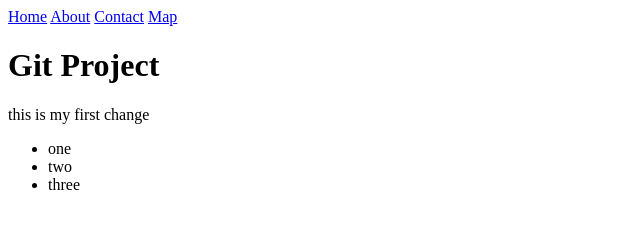
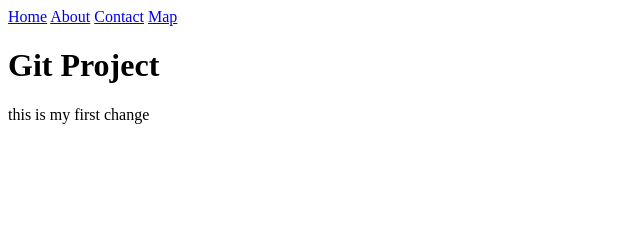
Before and after one commit to llampwall/git-course, a plain HTML site: page index.html in a window 1280 px wide. Shown: the whole page, without its empty margins (0-640 px from the left). Drawn offline with Linux system fonts and the light colour scheme.

Commit message:
kdfmRevert "added unordered list"
This reverts commit b96bab578b7963700817cfea24bf17c26c5c663b.

```diff
--- a/index.html
+++ b/index.html
@@ -13,10 +13,5 @@
   <body>
     <h1>Git Project</h1>
     <p>this is my first change<p>
-    <ul>
-      <li>one</li>
-      <li>two</li>
-      <li>three</li>
-    </ul>
   </body>
 </html>
```
